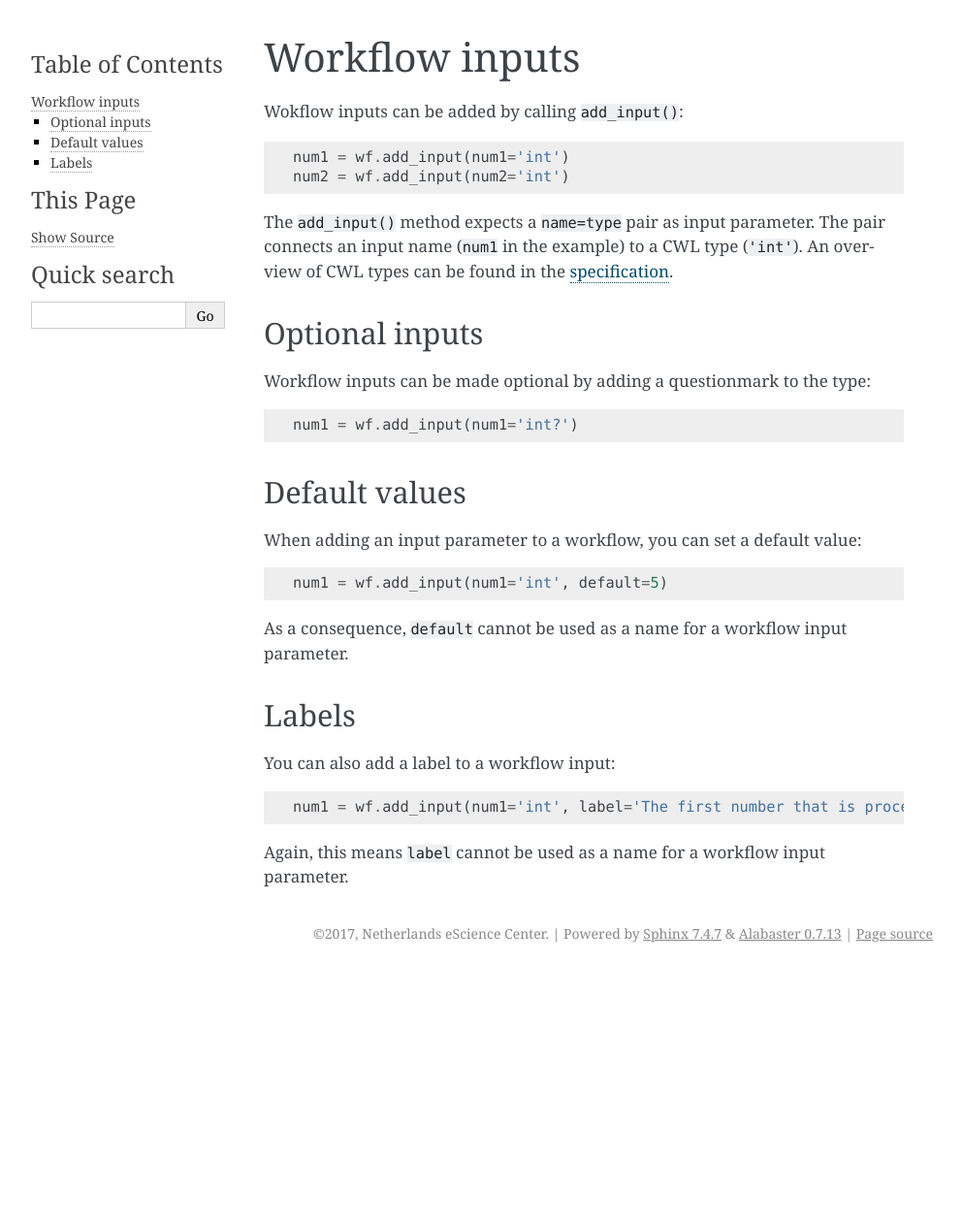
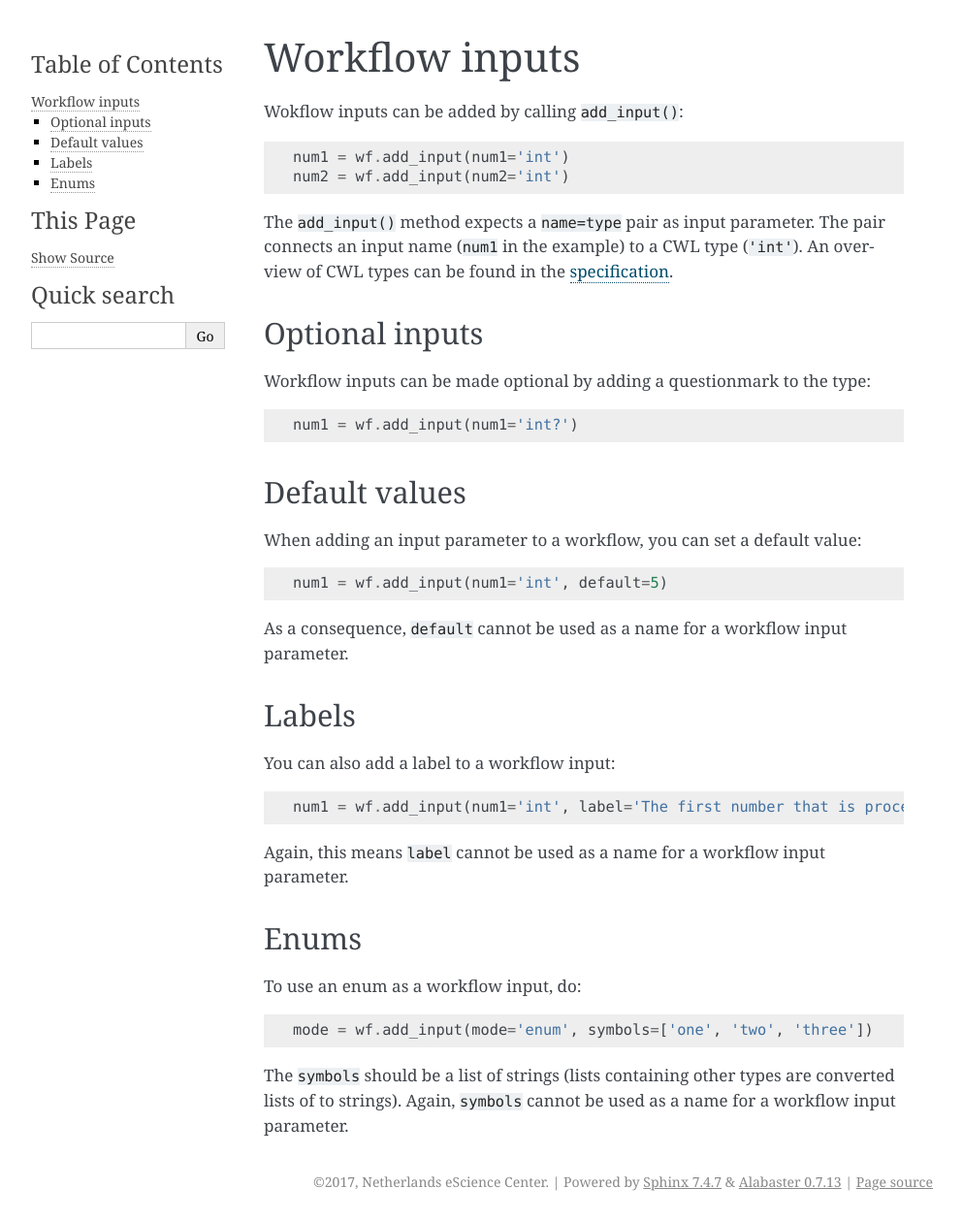
Before and after one commit to NLeSC/scriptcwl, a Sphinx documentation site: the page built from docs/workflow_inputs.rst, in a window 1280 px wide. Shown: the whole page at 97% size, without its empty margins (148-1141 px from the left). Built offline with Sphinx 7.4.7, drawn with Linux system fonts in a browser that asks for light colours; pages that are not in the unit, such as notebooks, are missing from menus; before the commit the page ends 1002 px from its top, so only the background shows below that.

Commit message:
Add documentation about enum workflow inputs

```diff
--- a/docs/workflow_inputs.rst
+++ b/docs/workflow_inputs.rst
@@ -39,3 +39,15 @@ You can also add a label to a workflow input:
 	num1 = wf.add_input(num1='int', label='The first number that is processed.')
 
 Again, this means ``label`` cannot be used as a name for a workflow input parameter.
+
+Enums
+#####
+
+To use an enum as a workflow input, do:
+::
+
+	mode = wf.add_input(mode='enum', symbols=['one', 'two', 'three'])
+
+The ``symbols`` should be a list of strings (lists containing other types are
+converted lists of to strings).
+Again, ``symbols`` cannot be used as a name for a workflow input parameter.
```
